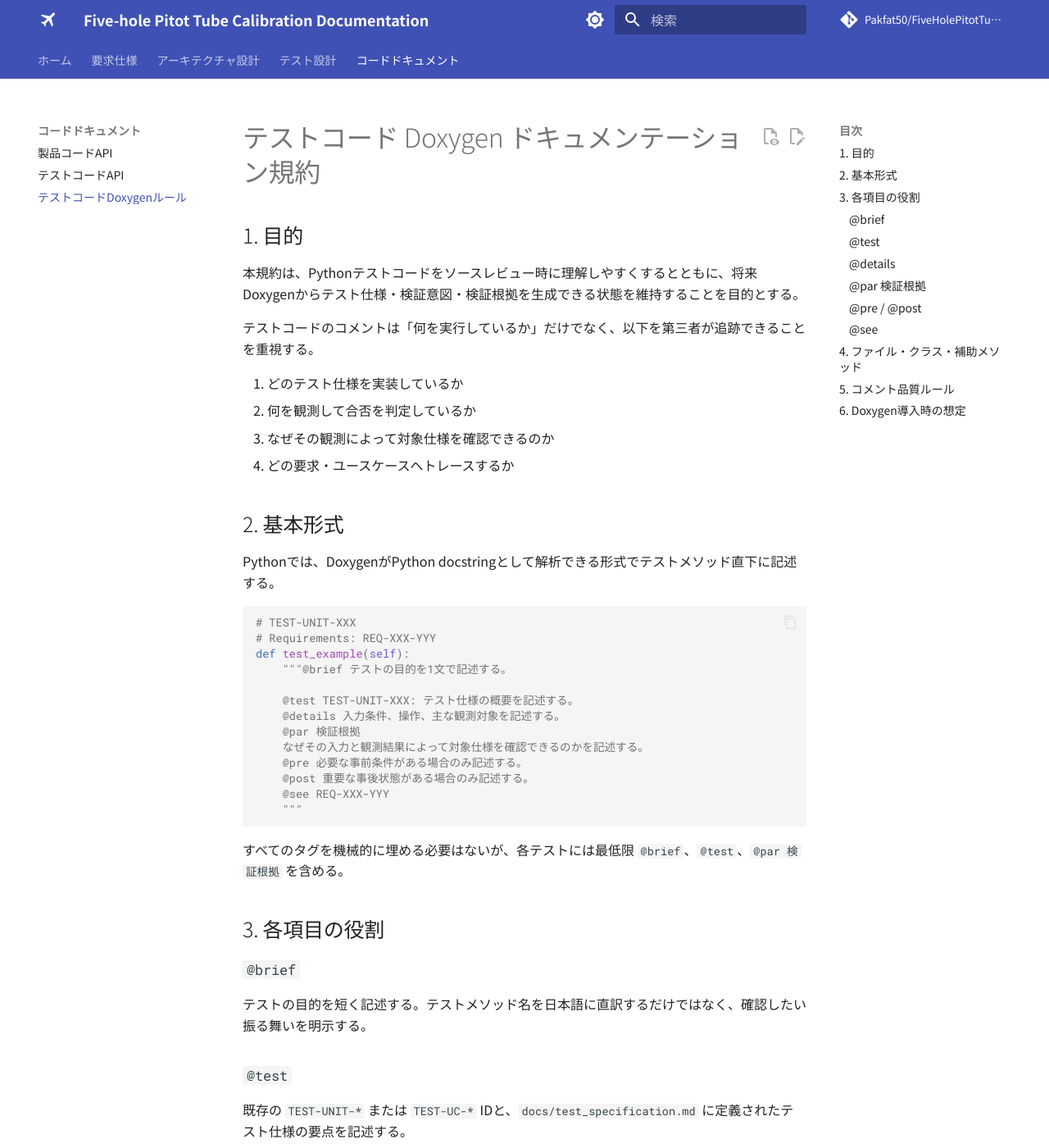
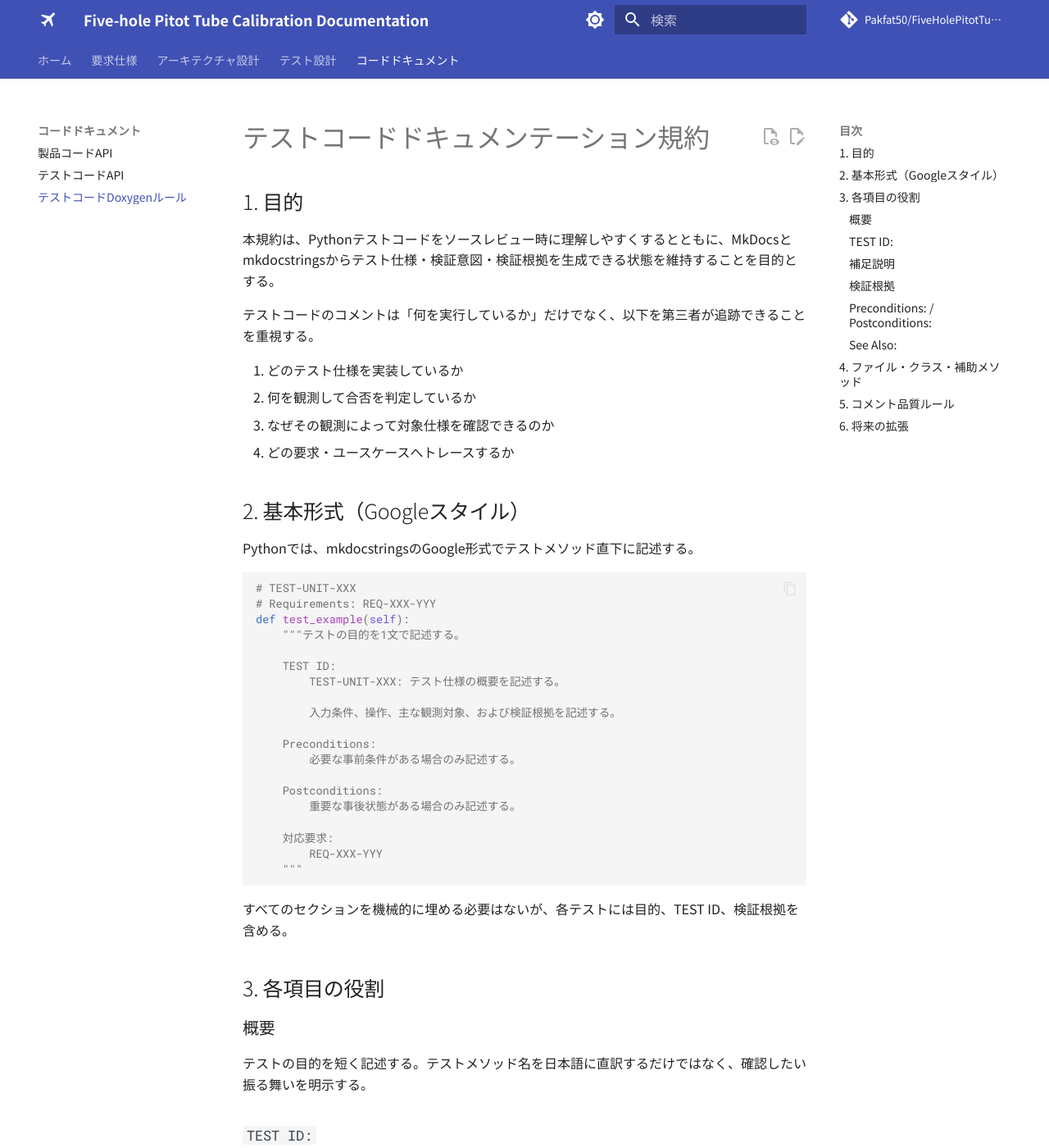
Before and after one commit to Pakfat50/FiveHolePitotTubeCalibration, an MkDocs documentation site: the page built from docs/test_doxygen_guideline.md, in a window 1280 px wide and 1400 px high. Shown: the whole window at 82% size. Built offline with MkDocs 1.6.1 and Material for MkDocs 9.7.7, drawn with Linux system fonts in a browser that asks for light colours; comment, search, counter and statistics services are not loaded; some of the changed text lies outside the part shown.

Commit message:
docs: align test API with product API format

````diff
--- a/docs/javascripts/api-docs.js
+++ b/docs/javascripts/api-docs.js
@@ -3,10 +3,6 @@
     ["対応要求:", "requirements"],
     ["設計根拠:", "rationale"],
     ["検証根拠:", "rationale"],
-    ["Test:", "test"],
-    ["Details:", "details"],
-    ["Verification rationale:", "rationale"],
-    ["See Also:", "see-also"],
     ["概要:", "overview"],
     ["値:", "overview"]
   ]);
@@ -22,7 +18,7 @@
 
       nodes.forEach((node) => {
         const text = node.nodeValue;
-        const pattern = /(対応要求:|設計根拠:|検証根拠:|Test:|Details:|Verification rationale:|See Also:|概要:|値:)/g;
+        const pattern = /(対応要求:|設計根拠:|検証根拠:|概要:|値:)/g;
         if (!pattern.test(text)) return;
         pattern.lastIndex = 0;
 
--- a/docs/stylesheets/api-docs.css
+++ b/docs/stylesheets/api-docs.css
@@ -94,11 +94,3 @@
     width: 35%;
   }
 }
-
-
-.md-typeset .doc-section-label[data-section="test"],
-.md-typeset .doc-section-label[data-section="details"],
-.md-typeset .doc-section-label[data-section="see-also"] {
-  background: #64748b;
-  color: #ffffff;
-}
--- a/docs/test_doxygen_guideline.md
+++ b/docs/test_doxygen_guideline.md
@@ -1,8 +1,8 @@
-# テストコード Doxygen ドキュメンテーション規約
+# テストコードドキュメンテーション規約
 
 ## 1. 目的
 
-本規約は、Pythonテストコードをソースレビュー時に理解しやすくするとともに、将来Doxygenからテスト仕様・検証意図・検証根拠を生成できる状態を維持することを目的とする。
+本規約は、Pythonテストコードをソースレビュー時に理解しやすくするとともに、MkDocsとmkdocstringsからテスト仕様・検証意図・検証根拠を生成できる状態を維持することを目的とする。
 
 テストコードのコメントは「何を実行しているか」だけでなく、以下を第三者が追跡できることを重視する。
 
@@ -11,47 +11,53 @@
 3. なぜその観測によって対象仕様を確認できるのか
 4. どの要求・ユースケースへトレースするか
 
-## 2. 基本形式
+## 2. 基本形式（Googleスタイル）
 
-Pythonでは、DoxygenがPython docstringとして解析できる形式でテストメソッド直下に記述する。
+Pythonでは、mkdocstringsのGoogle形式でテストメソッド直下に記述する。
 
 ```python
 # TEST-UNIT-XXX
 # Requirements: REQ-XXX-YYY
 def test_example(self):
-    """@brief テストの目的を1文で記述する。
+    """テストの目的を1文で記述する。
 
-    @test TEST-UNIT-XXX: テスト仕様の概要を記述する。
-    @details 入力条件、操作、主な観測対象を記述する。
-    @par 検証根拠
-    なぜその入力と観測結果によって対象仕様を確認できるのかを記述する。
-    @pre 必要な事前条件がある場合のみ記述する。
-    @post 重要な事後状態がある場合のみ記述する。
-    @see REQ-XXX-YYY
+    TEST ID:
+        TEST-UNIT-XXX: テスト仕様の概要を記述する。
+
+        入力条件、操作、主な観測対象、および検証根拠を記述する。
+
+    Preconditions:
+        必要な事前条件がある場合のみ記述する。
+
+    Postconditions:
+        重要な事後状態がある場合のみ記述する。
+
+    対応要求:
+        REQ-XXX-YYY
     """
 ```
 
-すべてのタグを機械的に埋める必要はないが、各テストには最低限 `@brief`、`@test`、`@par 検証根拠` を含める。
+すべてのセクションを機械的に埋める必要はないが、各テストには目的、TEST ID、検証根拠を含める。
 
 ## 3. 各項目の役割
 
-### `@brief`
+### 概要
 
 テストの目的を短く記述する。テストメソッド名を日本語に直訳するだけではなく、確認したい振る舞いを明示する。
 
-### `@test`
+### `TEST ID:`
 
 既存の `TEST-UNIT-*` または `TEST-UC-*` IDと、`docs/test_specification.md` に定義されたテスト仕様の要点を記述する。
 
 テストIDは既存コメントにも残し、Doxygen docstring側にも記載する。これによりソース検索と生成ドキュメントの双方から追跡可能にする。
 
-### `@details`
+### 補足説明
 
 必要に応じて、入力条件、操作、観測する戻り値・状態・描画要素・ファイル内容などを記述する。
 
 実装手順の逐語説明ではなく、テスト意図の理解に必要な情報へ限定する。
 
-### `@par 検証根拠`
+### 検証根拠
 
 最も重要な項目とする。
 
@@ -64,11 +70,11 @@ def test_example(self):
 - Mockの呼出し引数と回数を確認するため、対象クラス自身の制御判断を依存先実装から分離して検証できる。
 - 実ファイルへ保存後に再読込して完全一致比較するため、ファイルI/Oの副作用を実際に検証できる。
 
-### `@pre` / `@post`
+### `Preconditions:` / `Postconditions:`
 
 特別な前提条件や、テスト後に保証されるべき状態が重要な場合に使用する。単純な単体テストでは省略してよい。
 
-### `@see`
+### `See Also:`
 
 対応する要求IDを記述する。ユースケーステストでは既存の `# UseCase: UC-XX` を維持し、必要に応じて関連要求も記載する。
 
@@ -79,15 +85,14 @@ def test_example(self):
 ```python
 """対象機能の単体テスト。
 
-@file test_xxx.py
-@brief このファイルが検証する機能領域。
-@details 対応するTEST ID範囲やテストレベル。
+File: test_xxx.py
+対象機能、このファイルが検証する機能領域、対応するTEST ID範囲やテストレベルを記述する。
 """
 ```
 
 テストクラスには、そのクラスが検証する責務を `@brief` で記述する。
 
-テスト専用の補助メソッドには、通常の関数ドキュメントと同様に `@brief`、必要に応じて `@param`、`@return` を記述する。また、補助メソッドの構造自体がテストの独立性に重要な場合は `@par 設計根拠` を記述する。
+テスト専用の補助メソッドには、通常の関数ドキュメントと同様に概要、必要に応じて `Args:`、`Returns:`、`Raises:` を記述する。また、補助メソッドの構造自体がテストの独立性に重要な場合は `設計根拠:` に設計根拠を記述する。
 
 ## 5. コメント品質ルール
 
@@ -100,8 +105,8 @@ def test_example(self):
 - 既存のTEST ID、要求ID、UC IDはコメント整備を理由に変更・再採番しない。
 - テストロジックを変更する必要がある場合は、ドキュメンテーション変更とは別にTDD手順で扱う。
 
-## 6. Doxygen導入時の想定
+## 6. 将来の拡張
 
-将来Doxygenを導入する際は、Pythonソースとdocstringを抽出対象にし、本規約で使用する `@file`、`@brief`、`@details`、`@test`、`@par`、`@param`、`@return`、`@pre`、`@post`、`@see` が生成ドキュメントへ反映される設定とする。
+将来別のドキュメント生成ツールを導入する場合も、PythonソースとGoogle形式のdocstringを抽出対象とする。MkDocsの設定、生成物の配置、CIへの組込みは、本規約とは別タスクとして管理する。
 
 Doxygen設定ファイル自体の追加・生成物の配置・CIへの組込みは、本規約とは別タスクとして実施する。
````
Also changed, not shown: simulation.py (+14 -14 lines), 14 other files.
